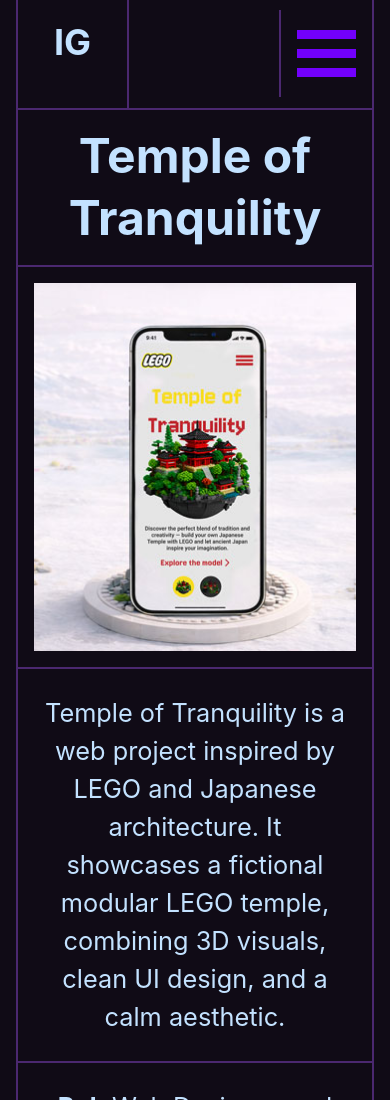
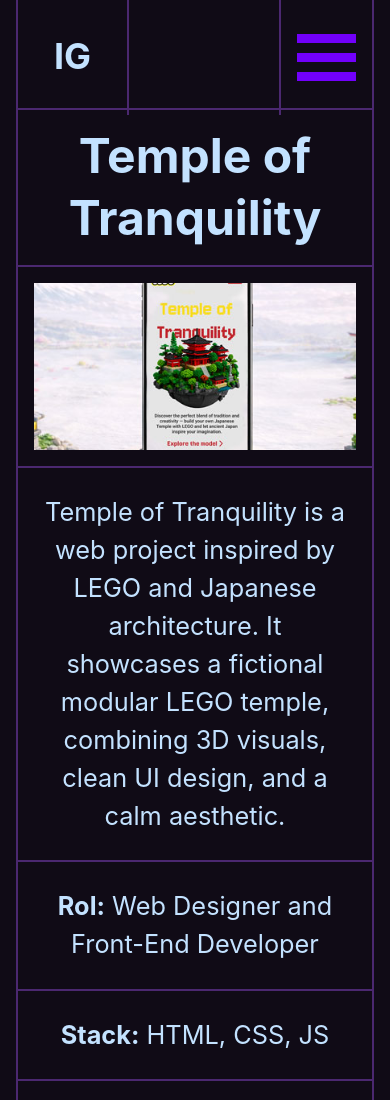
Before and after one commit to IgnacioGB00/poratafolio, a website: page works/temple.html in a window 390 px wide. Shown: the top 1100 px of the page. Drawn offline with Linux system fonts and the light colour scheme; a web font is replaced by a local one.

Commit message:
imagenes

```diff
--- a/css/style.css
+++ b/css/style.css
@@ -129,7 +129,7 @@ header #hamburgerContent ul{
     z-index: 2;
 }
 #burgerIcon, #logo{
-    padding: 20px 1em;
+    padding: 4vh 1em;
 }
 #burgerIcon .bar{
     height: 9px;
--- a/css/works.css
+++ b/css/works.css
@@ -6,10 +6,12 @@ picture{
     align-items: center;
     justify-content: center;
     width: 100%;
+    height: auto;
 }
 picture img{
     width: 100%;
     padding: 1em;
+    height: auto;
 }
 #headWork img,
 #headWork source {
@@ -17,6 +19,7 @@ picture img{
   width: 100%;
   object-fit: cover;
 }
+
 .subTitle{
     text-align: center;
     padding: 1em;
```
